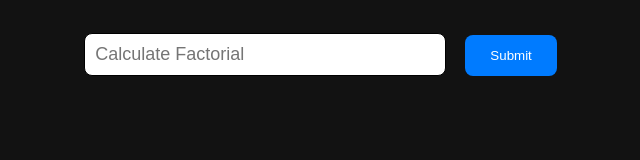
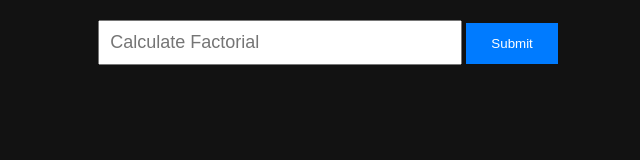
Before and after one commit to causadev/factorial, a plain HTML site: page index.html in a window 1280 px wide. Shown: the whole page, without its empty margins (312-952 px from the left). Drawn offline with Linux system fonts and the light colour scheme.

Commit message:
Remove some CSS

```diff
--- a/style.css
+++ b/style.css
@@ -12,8 +12,6 @@ form {
 input {
   width: 340px;
   padding: 10px;
-  border: 1px solid #000;
-  border-radius: 8px;
   font-size: 18px;
 }
 
@@ -23,16 +21,8 @@ button {
   background-color: #007BFF;
   color: white;
   border: none;
-  border-radius: 8px;
   cursor: pointer;
-  margin: 15px;
-  transition: all 0.2s ease-in-out;
 }
-
-button:hover {
-  background: #004fa3;
-}
-
 
 p {
   text-align: center;
```
